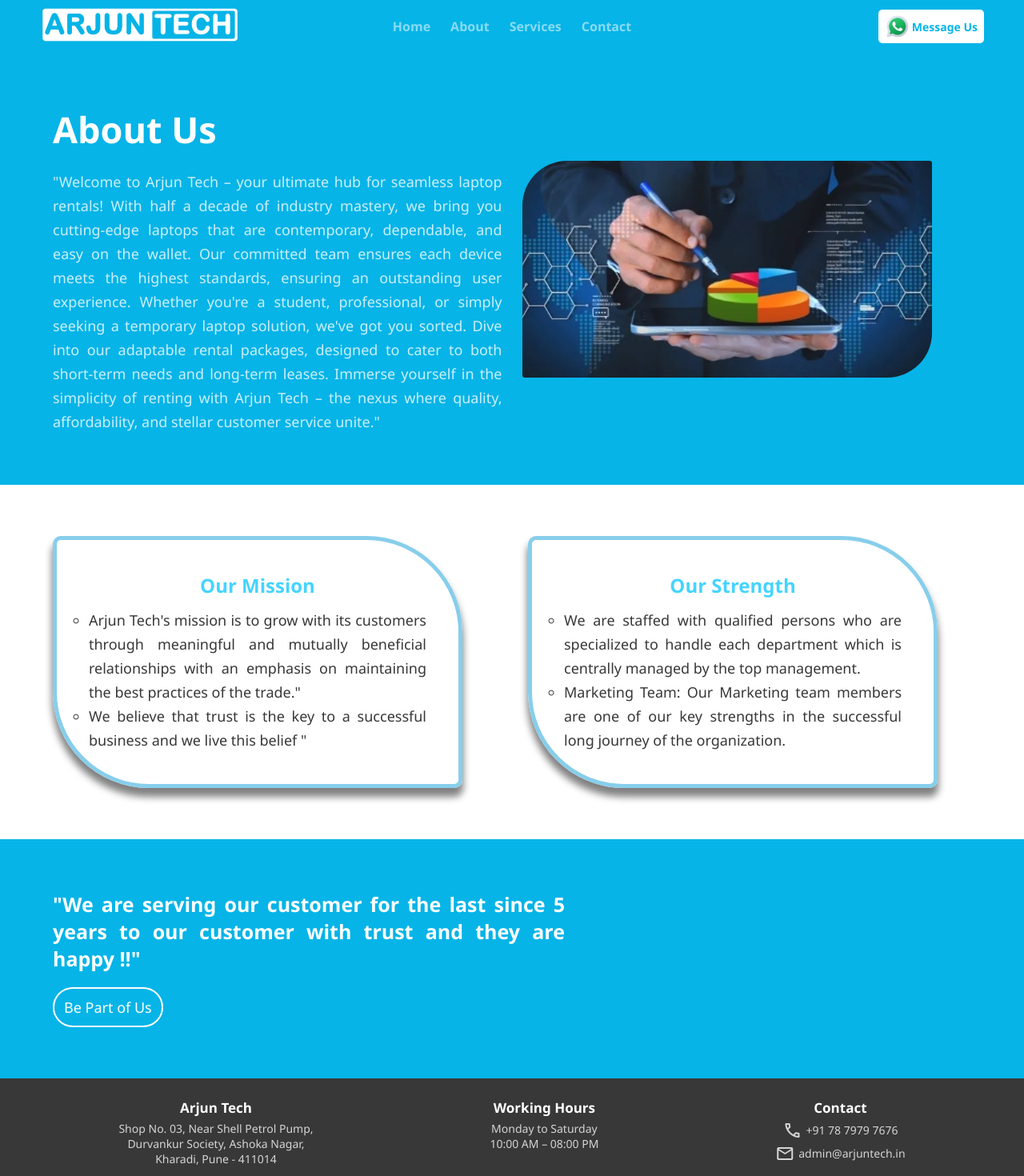
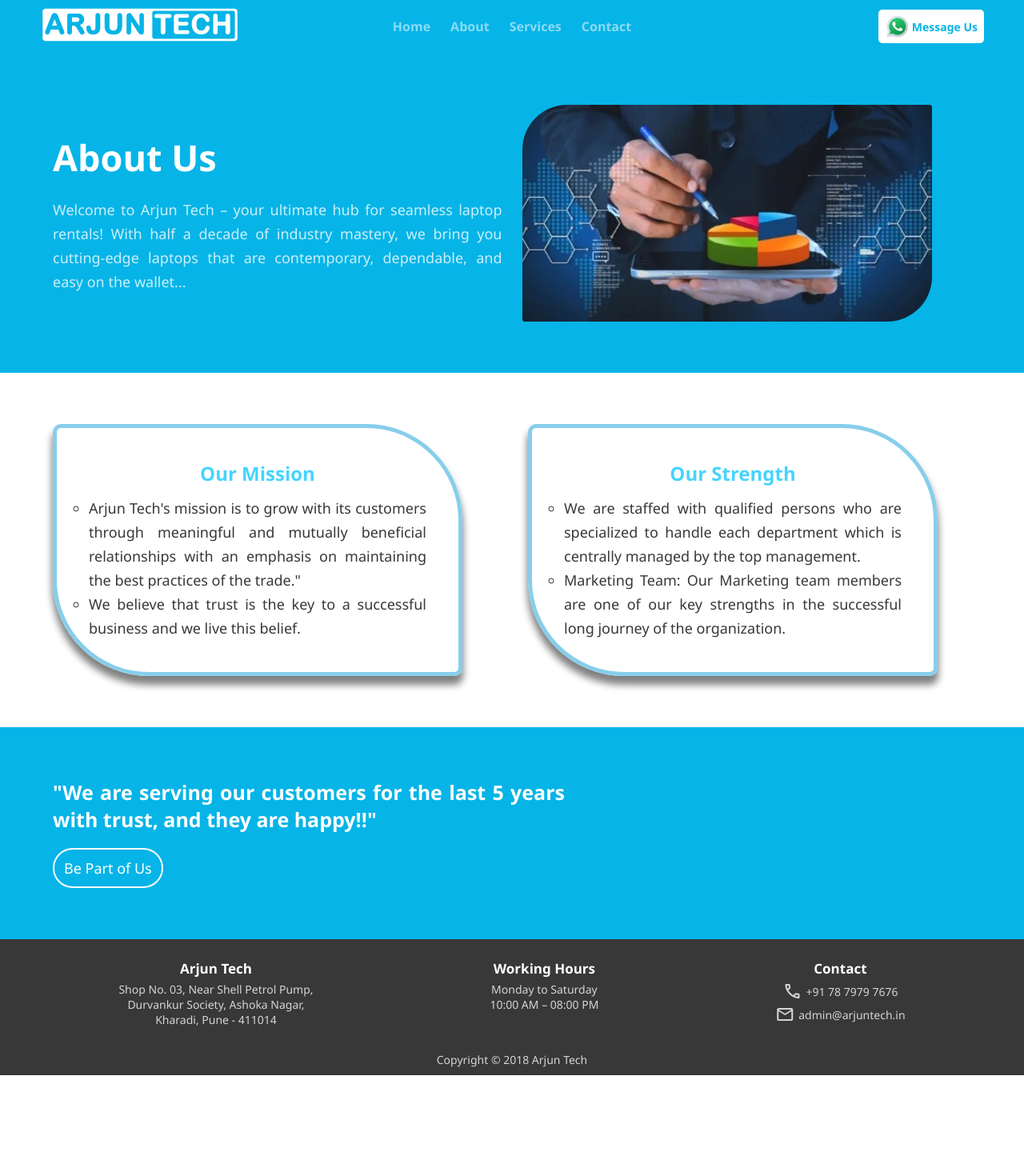
Before and after one commit to ashishmisal23/arjun-tech, a React (Create React App) app: page /about in a window 1280 px wide. Shown: the top 1470 px of the page at 80% size. After the commit the page ends 1344 px from the top, so only its background shows below. Built offline with nearby package versions, Linux system fonts and the light colour scheme; the HTML template or start-up script is replaced by a standard one.

Commit message:
seo update for web

```diff
--- a/public/index.html
+++ b/public/index.html
@@ -1,40 +1,21 @@
 <!DOCTYPE html>
 <html lang="en">
-
 <head>
   <meta charset="utf-8" />
+  <meta name="viewport" content="width=device-width, initial-scale=1" />
+  <title>Arjun Tech | Rent PCs, Laptops, and Computers in Pune</title>
+  <meta name="description" content="Arjun Tech offers affordable rentals for PCs, laptops, and computers in Pune. Choose from our flexible rental packages for short-term and long-term needs." />
+  <meta name="robots" content="index, follow" />
   <link rel="icon" href="%PUBLIC_URL%/favicon.png" type="image/x-icon" />
-  <meta name="viewport" content="width=device-width, initial-scale=1" />
-  <meta name="description" content="Web site created using create-react-app" />
-
   <link rel="manifest" href="%PUBLIC_URL%/manifest.json" />
-  <title>Arjun Tech | Rent A PC Computer on Rent | Laptops </title>
-  <meta name="title" content="Arjun Tech | Rent A PC Computer on Rent | Laptops">
-
-  <meta http-equiv="Cache-Control" content="no-cache, no-store, must-revalidate">
-  <meta http-equiv="Pragma" content="no-cache">
-  <meta http-equiv="Expires" content="0">
+  <meta http-equiv="Cache-Control" content="no-cache, no-store, must-revalidate" />
+  <meta http-equiv="Pragma" content="no-cache" />
+  <meta http-equiv="Expires" content="0" />
   <meta name="theme-color" content="white" />
-
-
-
-  <link rel="stylesheet"
-        href="https://fonts.googleapis.com/css2?family=Material+Symbols+Sharp:opsz,wght,FILL,GRAD@24,700,1,0" />
-    <link rel="stylesheet"
-        href="https://fonts.googleapis.com/css2?family=Material+Symbols+Outlined:opsz,wght,FILL,GRAD@24,400,0,0" />
-
+  <link rel="stylesheet" href="https://fonts.googleapis.com/css2?family=Material+Symbols+Sharp:opsz,wght,FILL,GRAD@24,700,1,0" />
+  <link rel="stylesheet" href="https://fonts.googleapis.com/css2?family=Material+Symbols+Outlined:opsz,wght,FILL,GRAD@24,400,0,0" />
 </head>
-
 <body>
-  <noscript>You need to enable JavaScript to run this app.</noscript>
   <div id="root"></div>
-
-
-
-
-
-
-
 </body>
-
 </html>
--- a/src/App.js
+++ b/src/App.js
@@ -14,25 +14,22 @@
 import { Analytics } from '@vercel/analytics/react';
 
 const App = () => {
-
   return (
     <Router>
       <Header />
-
+      <main>
         <Routes>
           <Route exact path='/' element={<Home />} />
           <Route exact path='/about' element={<About />} />
           <Route exact path='/services' element={<Services />} />
           <Route exact path='/contact' element={<ContactUs />} />
           <Route path='/*' element={<ErrorMsg />} />
-
         </Routes>
+      </main>
+      <Footer />
       <SpeedInsights />
       <Analytics />
-      <Footer />
     </Router>
-
-
   );
 }
 
--- a/src/Components/About.js
+++ b/src/Components/About.js
@@ -1,4 +1,65 @@
 import React from 'react';
+import '../Style/about-us.css';
+import { Link } from 'react-router-dom';
+import about from './Images/about.jpg';
+
+const About = () => {
+  return (
+    <>
+      <section className="primary-bg-color" id="about">
+        <div className="section-container section-common" id="about-content">
+          <div className="about-half">
+            <h1 className="white-color large-heading">About Us</h1>
+            <p className="dim2-white-color md-para">
+              Welcome to Arjun Tech – your ultimate hub for seamless laptop rentals! With half a decade of industry mastery, we bring you cutting-edge laptops that are contemporary, dependable, and easy on the wallet...
+            </p>
+          </div>
+          <div className="about-half">
+            <img src={about} alt="About Arjun Tech - Laptop Rental Services" />
+          </div>
+        </div>
+      </section>
+      <section className="secondary-bg-color">
+        <div className="section-container">
+          <div className="aboutus-grid">
+            <div className="grid-column">
+              <h2 className="primary-dimbg-color align-center">Our Mission</h2>
+              <ul>
+                <li className="grey-color md-para">Arjun Tech's mission is to grow with its customers through meaningful and mutually beneficial relationships with an emphasis on maintaining the best practices of the trade."</li>
+                <li className="grey-color md-para">We believe that trust is the key to a successful business and we live this belief.</li>
+              </ul>
+            </div>
+            <div className="grid-column">
+              <h2 className="primary-dimbg-color align-center">Our Strength</h2>
+              <ul>
+                <li className="grey-color md-para">We are staffed with qualified persons who are specialized to handle each department which is centrally managed by the top management.</li>
+                <li className="grey-color md-para">Marketing Team: Our Marketing team members are one of our key strengths in the successful long journey of the organization.</li>
+              </ul>
+            </div>
+          </div>
+        </div>
+      </section>
+      <section className="primary-bg-color">
+        <div className="section-container section-common">
+          <div className="banner">
+            <div className="banner-content grid">
+              <h2 className="white-color fifth-large-heading about-half text-justify">
+                "We are serving our customers for the last 5 years with trust, and they are happy!!"
+              </h2>
+              <div className="btn primary-bg-color md-para">
+                <Link to="/">Be Part of Us</Link>
+              </div>
+            </div>
+          </div>
+        </div>
+      </section>
+    </>
+  )
+}
+
+export default About;
+
+/*import React from 'react';
 import '../Style/about-us.css';
 import { Link } from 'react-router-dom';
 import about from './Images/about.jpg';
@@ -74,4 +135,4 @@
     )
 }
 
-export default About
+export default About*/
--- a/src/Components/ErrorMsg.js
+++ b/src/Components/ErrorMsg.js
@@ -1,4 +1,25 @@
 import React from 'react';
+import '../Style/error.css';
+
+const ErrorMsg = ({ errorCode = "404", errorMessage = "Not Found" }) => {
+  return (
+    <section className="error-section primary-bg-color container" id="error-msg" role="alert">
+      <header className="error-header">
+        <h1 className='large-heading'>Oops! An Error Occurred</h1>
+        <h2 className='third-large-heading'>The server returned a "{errorCode} {errorMessage}".</h2>
+      </header>
+      <main className='error-content'>
+        <p className='md-para'>
+          Something is broken. Please let us know what you were doing when this error occurred.
+          We will fix it as soon as possible. Sorry for any inconvenience caused.
+        </p>
+      </main>
+    </section>
+  );
+}
+
+export default ErrorMsg;
+/*import React from 'react';
 import '../Style/error.css';
 
 
@@ -20,4 +41,4 @@
   )
 }
 
-export default ErrorMsg
+export default ErrorMsg */
```
Also changed, not shown: public/manifest.json (added). Lines whose indentation alone changed are shown as unchanged.
